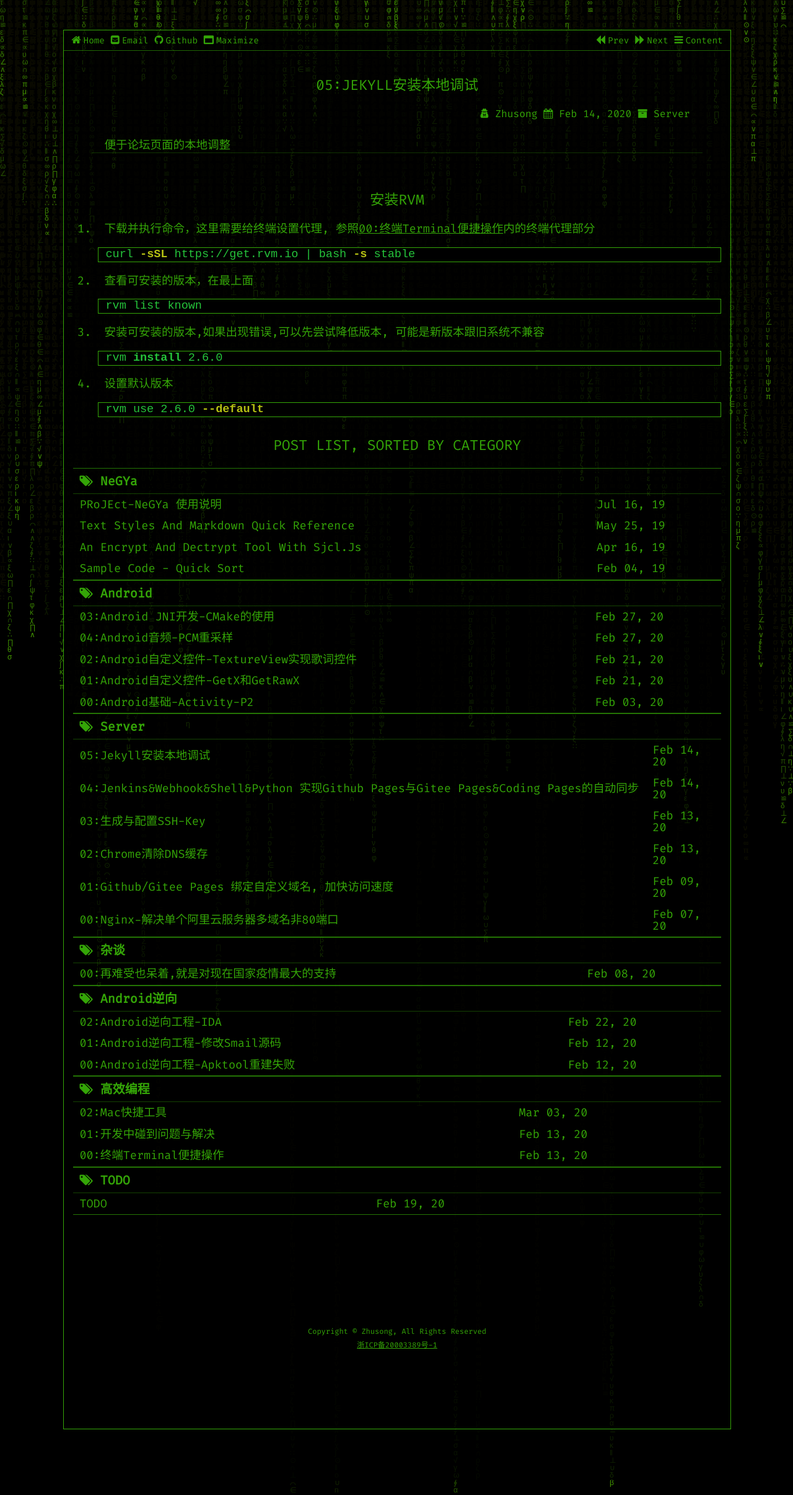
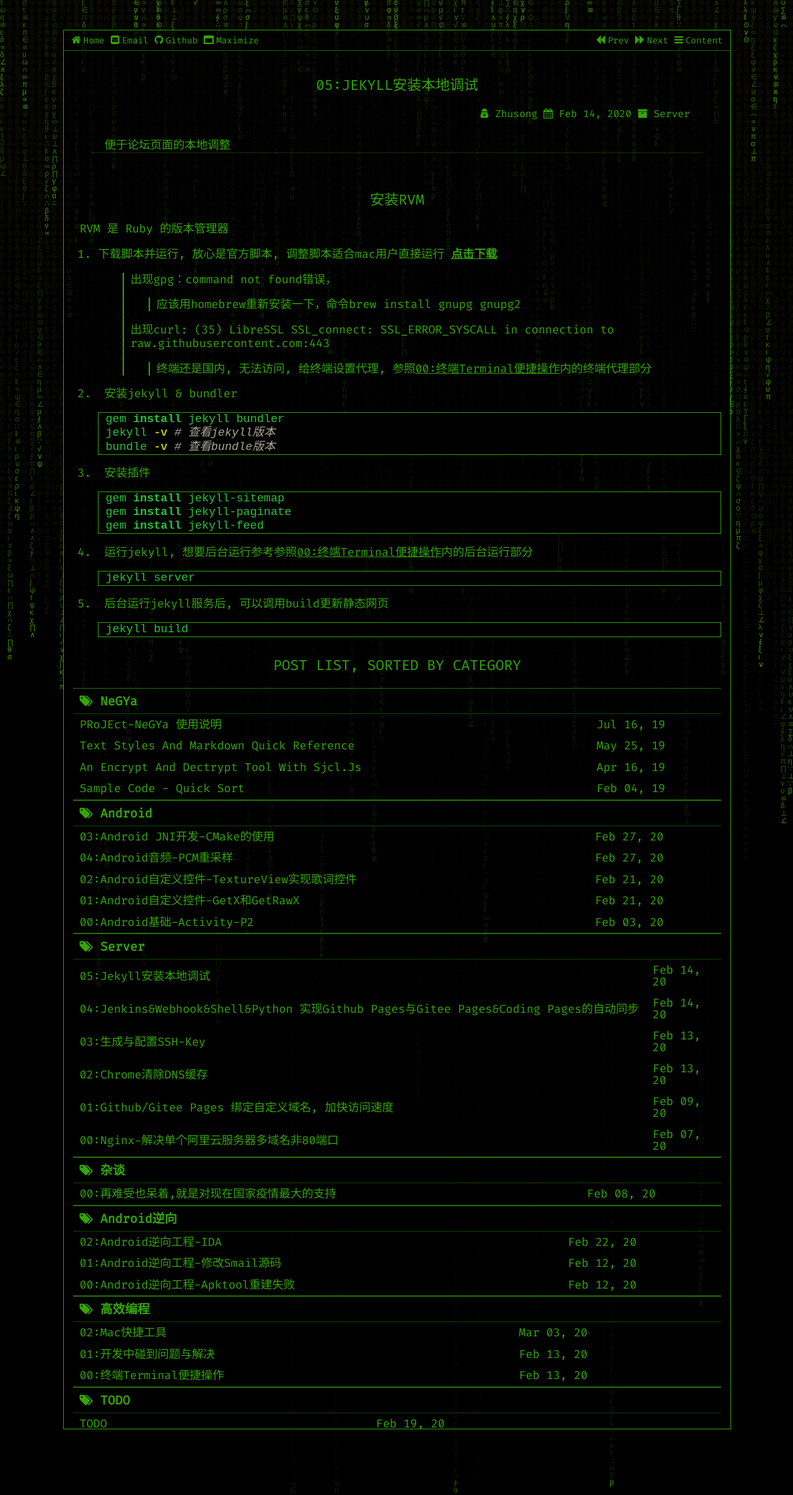
Before and after one commit to zhusonger/www.lasong.com.cn, a Jekyll site: the page built from _posts/Server/2020-03-03-jekyll.md, in a window 1280 px wide. Shown: the whole page at 62% size. Built offline with Jekyll 4.4.1, drawn with Linux system fonts in a browser that asks for light colours.

Commit message:
finish jekyll

````diff
--- a/_posts/Server/2020-03-03-jekyll.md
+++ b/_posts/Server/2020-03-03-jekyll.md
@@ -14,26 +14,37 @@ abstract: "便于论坛页面的本地调整"
 ---
 
 # 安装rvm
-1. 下载并执行命令，这里需要给终端设置代理, 参照[00:终端Terminal便捷操作](</terminal>)内的终端代理部分
+RVM 是 Ruby 的版本管理器
+
+1. 下载脚本并运行, 放心是官方脚本, 调整脚本适合mac用户直接运行 [__点击下载__]({{site.assets_path}}/file/rvm_install.sh)
+	> 出现gpg：command not found错误，
+	>> 应该用homebrew重新安装一下，命令brew install gnupg gnupg2
+	>
+	> 出现curl: (35) LibreSSL SSL\_connect: SSL\_ERROR\_SYSCALL in connection to raw.githubusercontent.com:443
+	>> 终端还是国内, 无法访问, 给终端设置代理, 参照[00:终端Terminal便捷操作](</terminal>)内的终端代理部分
+
+2. 安装jekyll & bundler
 
 	```shell
-	curl -sSL https://get.rvm.io | bash -s stable
+	gem install jekyll bundler
+	jekyll -v # 查看jekyll版本
+	bundle -v # 查看bundle版本
 	```
 
-2. 查看可安装的版本，在最上面
+3. 安装插件
 
 	```shell
-	rvm list known
+	gem install jekyll-sitemap
+	gem install jekyll-paginate
+	gem install jekyll-feed
 	```
-
-3. 安装可安装的版本,如果出现错误,可以先尝试降低版本, 可能是新版本跟旧系统不兼容
+4. 运行jekyll, 想要后台运行参考参照[00:终端Terminal便捷操作](</terminal>)内的后台运行部分
 
 	```shell
-	rvm install 2.6.0
+	jekyll server
 	```
-
-4. 设置默认版本
+5. 后台运行jekyll服务后, 可以调用build更新静态网页
 
 	```shell
-	rvm use 2.6.0 --default
+	jekyll build
 	```
````
Also changed, not shown: 1 other file.
